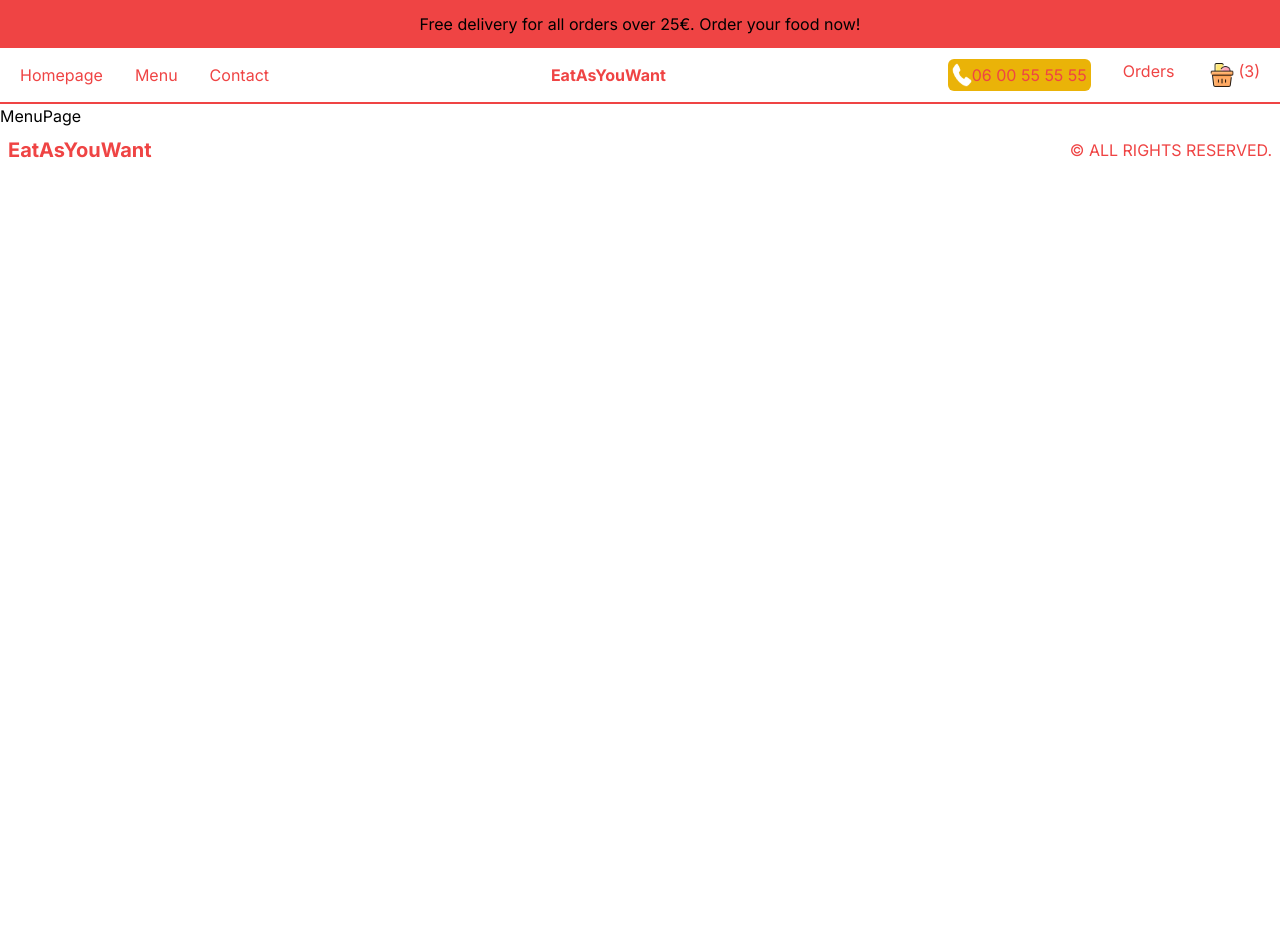
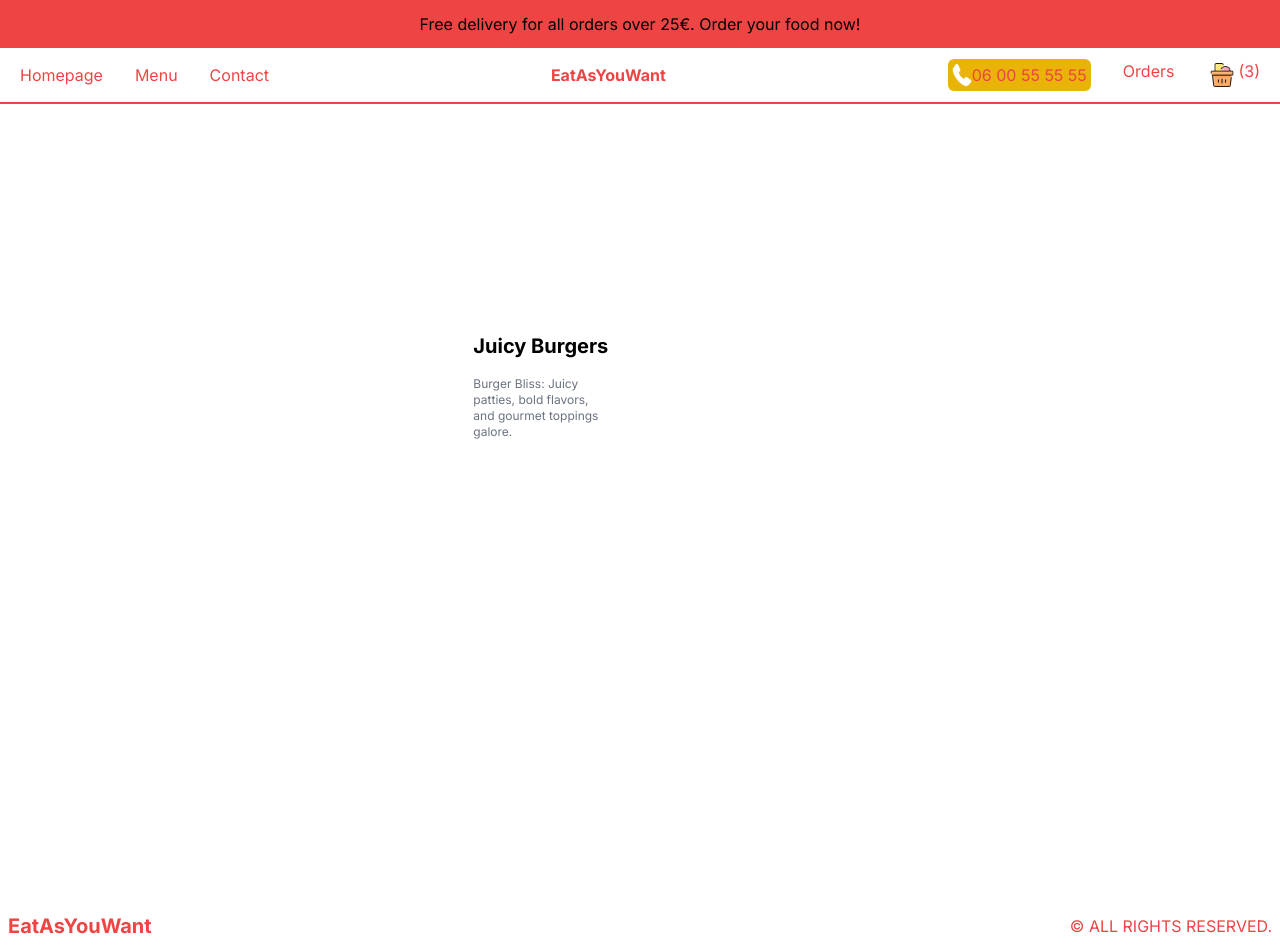
Before and after one commit to jltp2c/eatAsyouWant, a Next.js app: page /menu in a window 1280 px wide. Before the commit the page ends 800 px from the top, so only its background shows below. Built offline with nearby package versions, Linux system fonts and the light colour scheme.

Commit message:
menu card

```diff
--- /dev/null
+++ b/data.ts
@@ -0,0 +1,311 @@
+type Product = {
+  id: number;
+  title: string;
+  desc?: string;
+  img?: string;
+  price: number;
+  options?: { title: string; additionalPrice: number }[];
+};
+
+type Products = Product[];
+
+export const pastas: Products = [
+  {
+    id: 4,
+    title: "Spicy Arrabbiata",
+    desc: "Ignite your taste buds with this fiery pasta creation, combining penne in a spicy tomato sauce infused with garlic, red chili flakes, and fresh basil for the ultimate comfort food experience.",
+    img: "/temporary/p4.png",
+    price: 26.9,
+    options: [
+      {
+        title: "Small",
+        additionalPrice: 0,
+      },
+      {
+        title: "Medium",
+        additionalPrice: 4,
+      },
+      {
+        title: "Large",
+        additionalPrice: 6,
+      },
+    ],
+  },
+
+  {
+    id: 7,
+    title: "Garlic Parmesan Linguine",
+    desc: "A garlic lover's delight, featuring linguine smothered in a creamy Parmesan sauce, infused with garlic and garnished with chopped parsley, bell peppers, and cherry tomatoes.",
+    img: "/temporary/p7.png",
+    price: 28.9,
+    options: [
+      {
+        title: "Small",
+        additionalPrice: 0,
+      },
+      {
+        title: "Medium",
+        additionalPrice: 4,
+      },
+      {
+        title: "Large",
+        additionalPrice: 6,
+      },
+    ],
+  },
+];
+
+export const burgers: Products = [
+  {
+    id: 2,
+    title: "Bacon Deluxe",
+    desc: "Indulge in smoky goodness with a flame-grilled beef patty, topped with crispy bacon, melted cheddar cheese, caramelized onions, and a smattering of tangy BBQ sauce.",
+    img: "/temporary/p2.png",
+    price: 29.9,
+    options: [
+      {
+        title: "Small",
+        additionalPrice: 0,
+      },
+      {
+        title: "Medium",
+        additionalPrice: 4,
+      },
+      {
+        title: "Large",
+        additionalPrice: 6,
+      },
+    ],
+  },
+
+  {
+    id: 5,
+    title: "Jalapeño Fiesta",
+    desc: "Ignite your taste buds with a fiery kick! This burger features a succulent beef patty, fiery jalapeños, pepper jack cheese, and a zesty chipotle mayo sauce , and all the classic fixings on a toasted bun.",
+    img: "/temporary/p5.png",
+    price: 29.9,
+    options: [
+      {
+        title: "Small",
+        additionalPrice: 0,
+      },
+      {
+        title: "Medium",
+        additionalPrice: 4,
+      },
+      {
+        title: "Large",
+        additionalPrice: 6,
+      },
+    ],
+  },
+
+  {
+    id: 9,
+    title: "Hawaiian Teriyaki",
+    desc: "Experience a taste of the tropics with a juicy beef patty glazed in tangy teriyaki sauce, topped with grilled pineapple, crispy bacon, and fresh lettuce, and all the classic fixings on a toasted bun.",
+    img: "/temporary/p9.png",
+    price: 29.9,
+    options: [
+      {
+        title: "Small",
+        additionalPrice: 0,
+      },
+      {
+        title: "Medium",
+        additionalPrice: 4,
+      },
+      {
+        title: "Large",
+        additionalPrice: 6,
+      },
+    ],
+  },
+];
+
+export const pizzas: Products = [
+  {
+    id: 1,
+    title: "Sicilian",
+    desc: "Ignite your taste buds with a fiery combination of spicy pepperoni, jalapeños, crushed red pepper flakes, and melted mozzarella cheese, delivering a kick with every bite.",
+    img: "/temporary/p1.png",
+    price: 24.9,
+    options: [
+      {
+        title: "Small",
+        additionalPrice: 0,
+      },
+      {
+        title: "Medium",
+        additionalPrice: 4,
+      },
+      {
+        title: "Large",
+        additionalPrice: 6,
+      },
+    ],
+  },
+  {
+    id: 2,
+    title: "Mediterranean Delight",
+    desc: "Embark on a culinary journey with this Mediterranean-inspired creation, featuring zesty feta cheese, Kalamata olives, sun-dried tomatoes, and a sprinkle of oregano.",
+    img: "/temporary/p8.png",
+    price: 32.9,
+    options: [
+      {
+        title: "Small",
+        additionalPrice: 0,
+      },
+      {
+        title: "Medium",
+        additionalPrice: 4,
+      },
+      {
+        title: "Large",
+        additionalPrice: 6,
+      },
+    ],
+  },
+  {
+    id: 3,
+    title: "Bella Napoli",
+    desc: "A classic Italian delight featuring a thin, crispy crust, tangy tomato sauce, fresh mozzarella, and a medley of aromatic herbs topped with lettuce, tomatoes, and a dollop of tangy mayo.",
+    img: "/temporary/p3.png",
+    price: 26.9,
+    options: [
+      {
+        title: "Small",
+        additionalPrice: 0,
+      },
+      {
+        title: "Medium",
+        additionalPrice: 4,
+      },
+      {
+        title: "Large",
+        additionalPrice: 6,
+      },
+    ],
+  },
+  {
+    id: 4,
+    title: "Pesto Primavera",
+    desc: "A classic Italian delight featuring a thin, crispy crust, tangy tomato sauce, fresh mozzarella, and a medley of aromatic herbs topped with lettuce, tomatoes, and a dollop of tangy mayo.",
+    img: "/temporary/p10.png",
+    price: 28.9,
+    options: [
+      {
+        title: "Small",
+        additionalPrice: 0,
+      },
+      {
+        title: "Medium",
+        additionalPrice: 4,
+      },
+      {
+        title: "Large",
+        additionalPrice: 6,
+      },
+    ],
+  },
+  {
+    id: 5,
+    title: "Veggie Supreme",
+    desc: "A classic Italian delight featuring a thin, crispy crust, tangy tomato sauce, fresh mozzarella, and a medley of aromatic herbs topped with lettuce, tomatoes, and a dollop of tangy mayo.",
+    img: "/temporary/p11.png",
+    price: 24.9,
+    options: [
+      {
+        title: "Small",
+        additionalPrice: 0,
+      },
+      {
+        title: "Medium",
+        additionalPrice: 4,
+      },
+      {
+        title: "Large",
+        additionalPrice: 6,
+      },
+    ],
+  },
+  {
+    id: 6,
+    title: "Four Cheese Fantasy",
+    desc: "Experience pure cheesy bliss with a melty blend of mozzarella, cheddar, provolone, and Parmesan cheeses, creating a rich and indulgent pizza experience.",
+    img: "/temporary/p12.png",
+    price: 22.9,
+    options: [
+      {
+        title: "Small",
+        additionalPrice: 0,
+      },
+      {
+        title: "Medium",
+        additionalPrice: 4,
+      },
+      {
+        title: "Large",
+        additionalPrice: 6,
+      },
+    ],
+  },
+];
+
+export const singleProduct: Product = {
+  id: 1,
+  title: "Sicilian",
+  desc: "Ignite your taste buds with a fiery combination of spicy pepperoni, jalapeños, crushed red pepper flakes, and melted mozzarella cheese, delivering a kick with every bite.",
+  img: "/temporary/p1.png",
+  price: 24.9,
+  options: [
+    {
+      title: "Small",
+      additionalPrice: 0,
+    },
+    {
+      title: "Medium",
+      additionalPrice: 4,
+    },
+    {
+      title: "Large",
+      additionalPrice: 6,
+    },
+  ],
+};
+
+type Menu = {
+  id: number;
+  slug: string;
+  title: string;
+  desc?: string;
+  img?: string;
+  color: string;
+}[];
+
+export const menu: Menu = [
+  {
+    id: 1,
+    slug: "pastas",
+    title: "Italian Pastas",
+    desc: "Savor the taste of perfection with our exquisite Italian handmade pasta menu.",
+    img: "/temporary/m1.png",
+    color: "white",
+  },
+  {
+    id: 2,
+    slug: "burgers",
+    title: "Juicy Burgers",
+    desc: "Burger Bliss: Juicy patties, bold flavors, and gourmet toppings galore.",
+    img: "/temporary/m2.png",
+    color: "black",
+  },
+  {
+    id: 3,
+    slug: "pizzas",
+    title: "Cheesy Pizzas",
+    desc: "Pizza Paradise: Irresistible slices, mouthwatering toppings, and cheesy perfection.",
+    img: "/temporary/m3.png",
+    color: "white",
+  },
+];
--- a/src/app/menu/[category]/page.tsx
+++ b/src/app/menu/[category]/page.tsx
@@ -1,9 +1,40 @@
-import React from 'react'
+import React from "react";
+import { pizzas, pastas, burgers } from "../../../../data";
 
-function categoryPage() {
-  return (
-    <div>categoryPage</div>
-  )
+interface pageProps {
+  params: {
+    category: string;
+  };
 }
 
-export default categoryPage
+function categoryPage({ params }: pageProps) {
+  if (params.category === "pizzas") {
+    return (
+      <div>
+        {pizzas.map((item) => (
+          <h1 key={item.id}>{item.title}</h1>
+        ))}{" "}
+      </div>
+    );
+  }
+  if (params.category === "pastas") {
+    return (
+      <div>
+        {pastas.map((item) => (
+          <h1 key={item.id}>{item.title}</h1>
+        ))}{" "}
+      </div>
+    );
+  }
+  if (params.category === "burgers") {
+    return (
+      <div>
+        {burgers.map((item) => (
+          <h1 key={item.id}>{item.title}</h1>
+        ))}{" "}
+      </div>
+    );
+  }
+}
+
+export default categoryPage;
--- a/src/app/menu/page.tsx
+++ b/src/app/menu/page.tsx
@@ -1,9 +1,35 @@
-import React from 'react'
+"use client";
+
+import Link from "next/link";
+import React from "react";
+import { menu } from "../../../data";
 
 function MenuPage() {
   return (
-    <div>MenuPage</div>
-  )
+    <div className="flex h-screen flex-col items-center p-20 md:flex-row ">
+      {menu.map((item) => {
+        return (
+          <Link
+            key={item.id}
+            href={`/menu/${item.slug}`}
+            className={`p-5 relative bg-[url('/temporary/m${item.id}.png')] bg-no-repeat bg-cover h-64 md:h-96 md:w-screen  transition-all hover:scale-105 cursor-pointer`}>
+            <h1
+              className={`font-bold ${
+                item.id === 2 ? "text-black-200" : "text-white"
+              } text-left text-xl pb-4`}>
+              {item.title}
+            </h1>
+            <p
+              className={`${
+                item.id === 2 ? "text-gray-500" : "text-white"
+              } text-left text-xs w-5/12`}>
+              {item.desc}
+            </p>
+          </Link>
+        );
+      })}
+    </div>
+  );
 }
 
-export default MenuPage
+export default MenuPage;
--- a/src/components/Footer.tsx
+++ b/src/components/Footer.tsx
@@ -3,7 +3,7 @@ import React from "react";
 
 function Footer() {
   return (
-    <div className="flex text-red-500 items-center justify-between m-2">
+    <div className="flex text-red-500 items-center justify-between  m-2">
       <Link href="/" className="font-bold text-xl">
         EatAsYouWant
       </Link>
--- a/src/components/Ordering.tsx
+++ b/src/components/Ordering.tsx
@@ -1,15 +1,12 @@
 "use client";
 
 import Image from "next/image";
-import React, { useState } from "react";
 import Countdown from "react-countdown";
 
 function Ordering() {
-  const [cooldown, setCooldown] = useState(0);
-
   return (
-    <div className="flex flex-col justify-center items-center bg-black md:flex-row">
-      <div className="flex flex-col justify-center items-center  text-white p-10 border-b-2 border-gray-500 text-center md:border-r-2 md:w-1/2">
+    <div className="flex flex-col justify-center items-center bg-[url('/offerBg.png')] md:flex-row">
+      <div className="flex flex-col justify-center items-center  text-white p-10  text-center  md:w-1/2">
         <h1 className="text-4xl font-bold mb-10 md:text-5xl">
           Delicious Burger & French Fry
         </h1>
@@ -21,7 +18,7 @@ function Ordering() {
           {" "}
           <Countdown zeroPadTime={2} date={Date.now() + 20000000} />
         </p>
-        <button className="border-1 border-black text-white rounded-md bg-red-500 p-2">
+        <button className="border-1  text-white rounded-md bg-red-500 p-2">
           Add to cart
         </button>
       </div>
```
